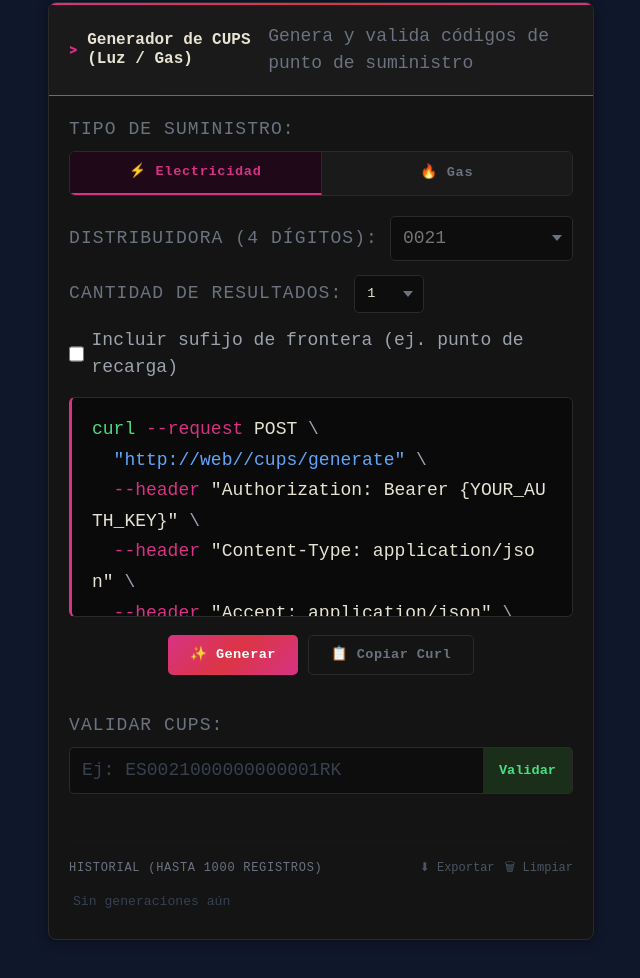
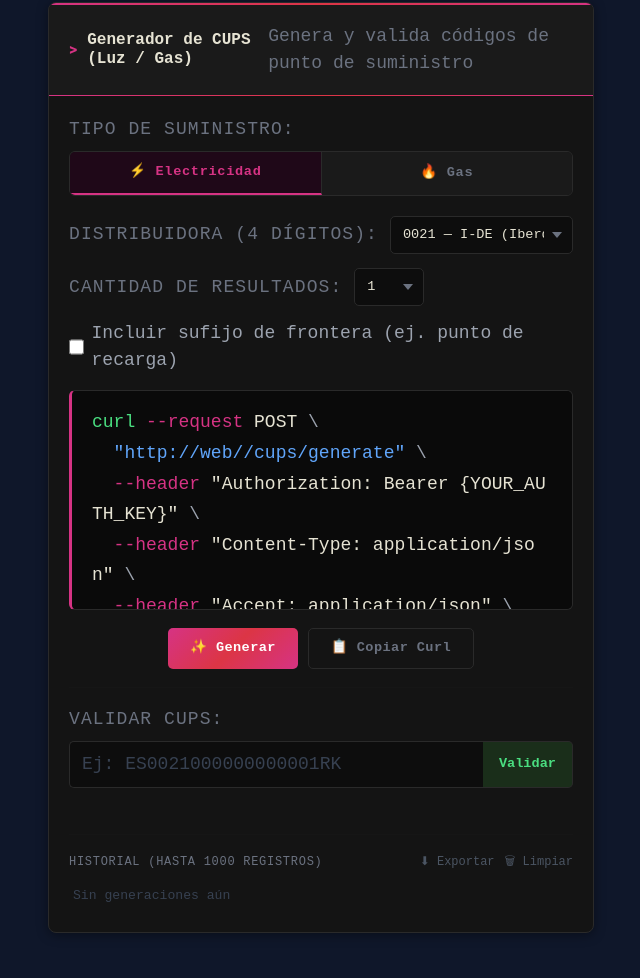
Before and after one commit to davidramos010/generadordata, a plain HTML site: page api.html in a window 1280 px wide. Shown: the part 2365-3343 px from the top of the page, without its empty margins (319-959 px from the left). Drawn offline with nearby package versions, Linux system fonts and the light colour scheme.

Commit message:
DT-USO-APIS

```diff
--- a/api.html
+++ b/api.html
@@ -321,8 +321,22 @@
 
                                 <div class="gd-select-row">
                                     <p class="gd-label">Distribuidora (4 dígitos):</p>
-                                    <input type="text" class="gd-select" id="inputDistribuidoraCups" maxlength="4"
-                                        pattern="[0-9]{4}" placeholder="0021" aria-label="Código de distribuidora">
+                                    <select class="gd-select" id="selectDistribuidoraCups" aria-label="Código de distribuidora">
+                                        <optgroup label="Electricidad">
+                                            <option value="0021" selected>0021 — I-DE (Iberdrola)</option>
+                                            <option value="0022">0022 — UFD Distribución (Naturgy)</option>
+                                            <option value="0023">0023 — E-Distribución (Endesa)</option>
+                                            <option value="0026">0026 — EDP Distribución</option>
+                                            <option value="0027">0027 — Viesgo Distribución</option>
+                                        </optgroup>
+                                        <optgroup label="Gas">
+                                            <option value="0220">0220 — Nedgia (Naturgy)</option>
+                                            <option value="0201">0201 — Nortegas</option>
+                                            <option value="0205">0205 — Redexis Gas</option>
+                                            <option value="0234">0234 — Madrileña Red de Gas</option>
+                                            <option value="0207">0207 — Gas Extremadura</option>
+                                        </optgroup>
+                                    </select>
                                 </div>
 
                                 <div class="gd-select-row">
--- a/assets/js/functions_api.js
+++ b/assets/js/functions_api.js
@@ -331,7 +331,7 @@ $(document).ready(function() {
     function buildBodyCups() {
         return {
             tipo: tipoActivoCups,
-            distribuidora: $('#inputDistribuidoraCups').val().trim(),
+            distribuidora: $('#selectDistribuidoraCups').val().trim(),
             cantidad: parseInt($('#selectCantidadCups').val()),
             incluirSufijo: $('#chkIncluirSufijoCups').is(':checked')
         };
@@ -350,7 +350,7 @@ $(document).ready(function() {
         $(this).addClass('active');
         actualizarCurlCups();
     });
-    $('#inputDistribuidoraCups, #selectCantidadCups, #chkIncluirSufijoCups').on('input change', actualizarCurlCups);
+    $('#selectDistribuidoraCups, #selectCantidadCups, #chkIncluirSufijoCups').on('input change', actualizarCurlCups);
 
     $('#btnGenerarCups').click(function() {
         var body = buildBodyCups();
```
